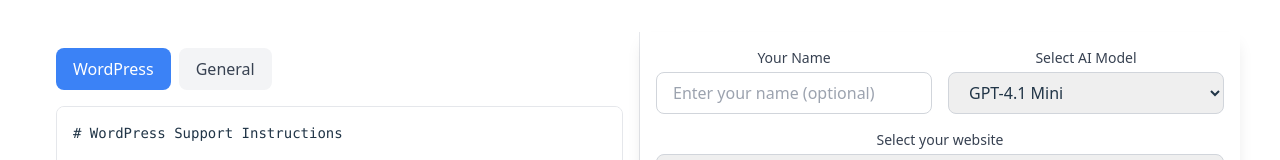
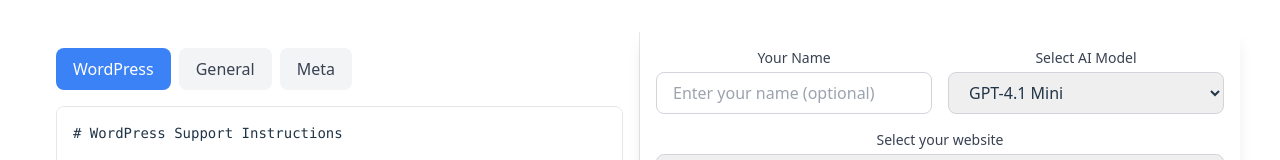
Before and after one commit to carsonwa/site-support, a React (Vite) app: page / in a window 1280 px wide. Shown: the top 160 px of the page. Built offline with nearby package versions, Linux system fonts and the light colour scheme.

Commit message:
feat: add robust Escalate Ticket marker detection and UX, meta instructions update

```diff
--- a/src/components/Chat.tsx
+++ b/src/components/Chat.tsx
@@ -31,20 +31,24 @@
   const [selectedModel, setSelectedModel] = useState('gpt-4.1-mini')
   const [userName, setUserName] = useState('')
 
+  // Escalate Ticket marker detection
+  const lastAssistantMsg = [...messages].reverse().find(m => m.role === 'assistant');
+  const shouldShowEscalate = lastAssistantMsg && lastAssistantMsg.content.includes('[[ESCALATE_TICKET]]');
+
   const handleSubmit = async (e: React.FormEvent) => {
     e.preventDefault()
     if (!input.trim() || !selectedDomain) return
 
     const userMessage: Message = {
       role: 'user',
-      content: `[${selectedDomain}] ${input}` + (userName ? `\nUser name: ${userName}` : '')
+      content: input
     }
     setMessages(prev => [...prev, userMessage])
     setInput('')
     setIsLoading(true)
 
     try {
-      const response = await sendMessage([...messages, userMessage], selectedModel)
+      const response = await sendMessage([...messages, userMessage], selectedModel, selectedDomain)
       setMessages(prev => [...prev, response])
     } catch (error) {
       console.error('Error:', error)
@@ -153,6 +157,17 @@
         </div>
       </div>
 
+      {shouldShowEscalate && (
+        <div className="p-4 bg-yellow-50 border-t border-b border-yellow-200 flex flex-col items-center">
+          <button
+            className="px-6 py-2 bg-red-600 text-white rounded-lg font-semibold hover:bg-red-700 shadow"
+            onClick={() => alert('Ticket escalated! (Demo)')}
+          >
+            Escalate Ticket
+          </button>
+        </div>
+      )}
+
       <div className="border-t bg-white p-4">
         <form onSubmit={handleSubmit} className="w-full">
           <div className="flex space-x-4 items-end">
--- a/src/components/InstructionEditor.tsx
+++ b/src/components/InstructionEditor.tsx
@@ -1,11 +1,13 @@
 import { useState, useEffect } from 'react';
 import { instructionService } from '../services/instructionService';
+import metaInstructions from '../instructions/meta.md?raw';
 
 const STORAGE_KEY = 'site-support-instructions';
+type Tab = 'wordpress' | 'general' | 'meta';
 
 export default function InstructionEditor() {
   const [instructions, setInstructions] = useState(instructionService.getInstructions());
-  const [activeTab, setActiveTab] = useState<'wordpress' | 'general'>('wordpress');
+  const [activeTab, setActiveTab] = useState<Tab>('wordpress');
   const [isDirty, setIsDirty] = useState(false);
 
   useEffect(() => {
@@ -21,7 +23,7 @@
   };
 
   const handleSave = () => {
-    instructionService.updateInstructions(activeTab, instructions[activeTab]);
+    instructionService.updateInstructions(activeTab as 'wordpress' | 'general', instructions[activeTab]);
     setIsDirty(false);
   };
 
@@ -54,16 +56,36 @@
           >
             General
           </button>
+          <button
+            onClick={() => setActiveTab('meta')}
+            className={`px-4 py-2 rounded-lg ${
+              activeTab === 'meta'
+                ? 'bg-blue-500 text-white'
+                : 'bg-gray-100 text-gray-700'
+            }`}
+          >
+            Meta
+          </button>
         </div>
       </div>
 
+      {activeTab === 'meta' ? (
         <textarea
-        value={instructions[activeTab]}
+          value={instructions.meta}
+          onChange={(e) => handleContentChange(e.target.value)}
+          className="w-full mb-4 p-4 border rounded-lg font-mono text-sm resize-none"
+          style={{ height: '70vh' }}
+          placeholder="Enter meta instructions..."
+        />
+      ) : (
+        <textarea
+          value={activeTab === 'wordpress' ? instructions.wordpress : instructions.general}
           onChange={(e) => handleContentChange(e.target.value)}
           className="w-full mb-4 p-4 border rounded-lg font-mono text-sm resize-none"
           style={{ height: '70vh' }}
           placeholder={`Enter ${activeTab} instructions...`}
         />
+      )}
 
       <div className="flex gap-2 mt-auto">
         <button
--- /dev/null
+++ b/src/instructions/meta.md
@@ -0,0 +1,24 @@
+# Meta Instructions (Global)
+
+## Variables
+- Use {{name}} to refer to the user's name if provided.
+- Use {{domain}} to refer to the selected website/domain.
+
+## CLI Command Block
+If you determine that a CLI command can solve the user's issue, respond with the command in the following format:
+
+[[CLI_COMMAND]]
+!site-cli domain.com backup list
+[[/CLI_COMMAND]]
+
+and ask the user if they would like to run this command.
+
+## Escalation Marker
+If you determine that the user's issue should be escalated to a human support agent, include the following marker anywhere in your response:
+
+[[ESCALATE_TICKET]]
+
+This will prompt the user to escalate the ticket in the interface.
+
+## General Formatting
+- Always follow the formatting and variable rules in this section, in addition to the domain-specific instructions.
--- a/src/services/chatService.ts
+++ b/src/services/chatService.ts
@@ -3,10 +3,10 @@
 
 const API_URL = 'https://api.openai.com/v1/chat/completions'
 
-export async function sendMessage(messages: Message[], model: string): Promise<Message> {
+export async function sendMessage(messages: Message[], model: string, domain: string): Promise<Message> {
   const systemMessage: Message = {
     role: 'system',
-    content: instructionService.getCombinedInstructions()
+    content: instructionService.getCombinedInstructions(domain)
   };
   const request: ChatCompletionRequest = {
     model,
--- a/src/services/instructionService.ts
+++ b/src/services/instructionService.ts
@@ -1,9 +1,11 @@
 import wordpressInstructions from '../instructions/wordpress.md?raw';
 import generalInstructions from '../instructions/general.md?raw';
+import metaInstructionsFile from '../instructions/meta.md?raw';
 
 export interface Instructions {
   wordpress: string;
   general: string;
+  meta: string;
 }
 
 const STORAGE_KEY = 'site-support-instructions';
@@ -35,7 +37,8 @@
     const stored = loadFromStorage();
     this.instructions = stored || {
       wordpress: wordpressInstructions,
-      general: generalInstructions
+      general: generalInstructions,
+      meta: metaInstructionsFile
     };
   }
 
@@ -48,8 +51,8 @@
     saveToStorage(this.instructions);
   }
 
-  getCombinedInstructions(): string {
-    return `General Instructions:\n${this.instructions.general}\n\nWordPress Instructions:\n${this.instructions.wordpress}`;
+  getCombinedInstructions(domain: string): string {
+    return `Current domain: ${domain}\n\n${this.instructions.meta}\n\n${this.instructions.general}\n\n${this.instructions.wordpress}`;
   }
 }
 
```
Lines whose indentation alone changed are shown as unchanged.
